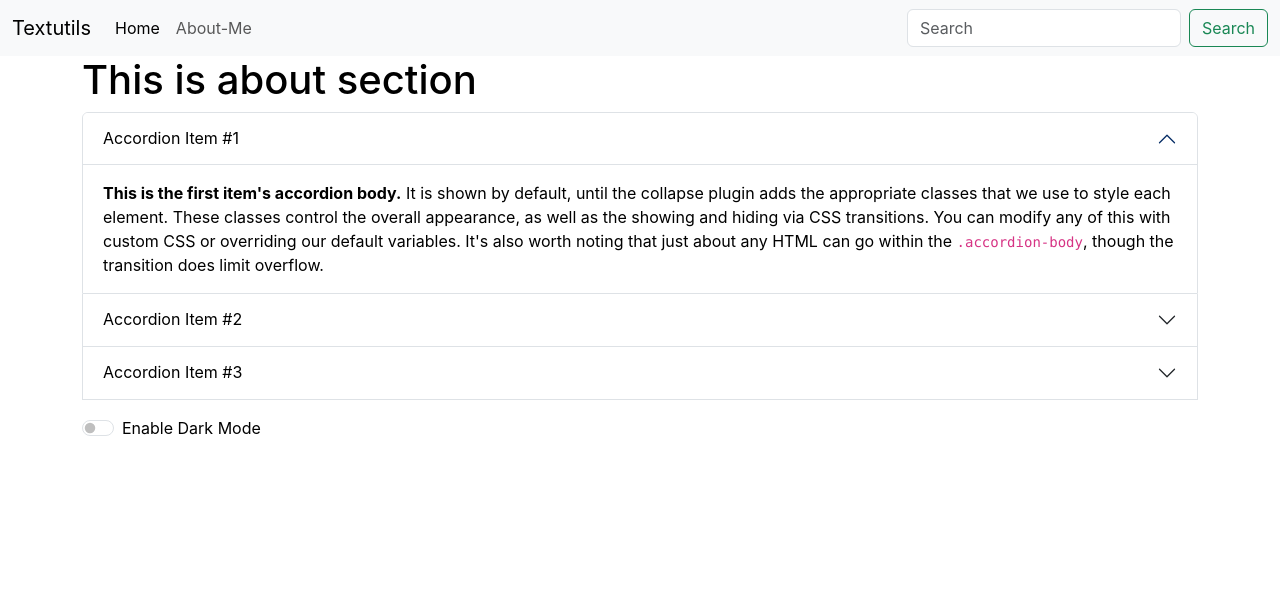
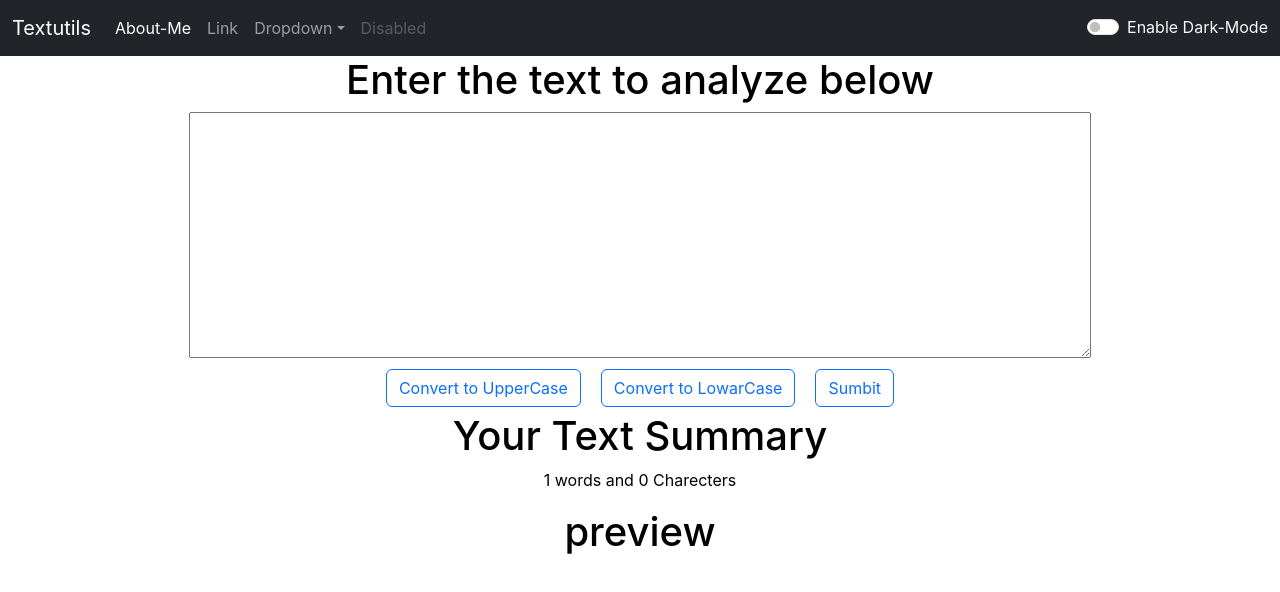
Before and after one commit to Avsesh-shakya/React, a React (Create React App) app: page / in a window 1280 px wide. Shown: the top 592 px of the page. Built offline with nearby package versions, Linux system fonts and the light colour scheme.

Commit message:
Add dark mode using usestate accoding to App.js

```diff
--- a/src/App.js
+++ b/src/App.js
@@ -1,15 +1,17 @@
 import About from './components/About';
 import Navbar from './components/Navbar';
 import TextForm from './components/TextForm';
+import React, { useState } from 'react';
 
 function App() {
+  const [mode,setmode] = useState('dark');
   return (
+    <>
+        < Navbar title='Textutils' aboutText='About-Me' mode={mode} />
+        <TextForm heading='Enter the text to analyze below'/>
+        {/* <About heading='This is about Me' /> */}
 
-    <div>
-      < Navbar title ='Textutils' aboutText='About-Me'/>
-      {/* <TextForm heading='Enter the text to analyze below'/> */}
-      <About heading='This is about section'/>
-    </div>
+    </>
 
   );
 }
--- a/src/components/About.js
+++ b/src/components/About.js
@@ -14,7 +14,7 @@ export default function About(props) {
     const [btnText, setbtnText] = useState('Enable Dark Mode')
 
     let toggleStyle = () => {
-        if (myStyle.color == 'white') {
+        if (myStyle.color === 'white') {
             setmyStyle({
                 color: 'black',
                 backgroundColor: 'white'
--- a/src/components/Navbar.js
+++ b/src/components/Navbar.js
@@ -3,32 +3,50 @@ import PropTypes from 'prop-types'
 
 export default function Navbar(props) {
     return (
-        <div>
-            <nav className="navbar navbar-expand-lg bg-body-tertiary">
-                <div className="container-fluid">
-                    <a className="navbar-brand">{props.title}</a>
+     <nav class={`navbar navbar-expand-lg navbar-${props.mode} bg-${props.mode}`}>
+  <div className="container-fluid" >
+    <a className="navbar-brand" href="#">{props.title}</a>
     <button className="navbar-toggler" type="button" data-bs-toggle="collapse" data-bs-target="#navbarSupportedContent" aria-controls="navbarSupportedContent" aria-expanded="false" aria-label="Toggle navigation">
       <span className="navbar-toggler-icon"></span>
     </button>
     <div className="collapse navbar-collapse" id="navbarSupportedContent">
       <ul className="navbar-nav me-auto mb-2 mb-lg-0">
         <li className="nav-item">
-                                <a className="nav-link active" aria-current="page">Home</a>
+          <a className="nav-link active" aria-current="page" href="#">{props.aboutText}</a>
         </li>
         <li className="nav-item">
-                                <a className="nav-link" >{props.aboutText}</a>
+          <a className="nav-link" href="#">Link</a>
+        </li>
+        <li className="nav-item dropdown">
+          <a className="nav-link dropdown-toggle" href="#" role="button" data-bs-toggle="dropdown" aria-expanded="false">
+            Dropdown
+          </a>
+          <ul className="dropdown-menu">
+            <li><a className="dropdown-item" href="#">Action</a></li>
+            <li><a className="dropdown-item" href="#">Another action</a></li>
+            <li><hr className="dropdown-divider"/></li>
+            <li><a className="dropdown-item" href="#">Something else here</a></li>
+          </ul>
+        </li>
+        <li className="nav-item">
+          <a className="nav-link disabled" aria-disabled="true">Disabled</a>
         </li>
       </ul>
-                        <form className="d-flex" role="search">
-                            <input className="form-control me-2" type="search" placeholder="Search" aria-label="Search" />
+      {/* <form className="d-flex" role="search">
+        <input className="form-control me-2" type="search" placeholder="Search" aria-label="Search"/>
         <button className="btn btn-outline-success" type="submit">Search</button>
-                        </form>
+      </form> */}
+      <div className="form-check form-switch text-light">
+  <input className="form-check-input" type="checkbox" role="switch" id="flexSwitchCheckDefault"/>
+  <label className="form-check-label" for="flexSwitchCheckDefault">Enable Dark-Mode</label>
+</div>
     </div>
   </div>
 </nav>
-        </div>
+
     )
 }
+
 
 Navbar.prototypes = {
     title: PropTypes.string,
@@ -39,4 +57,4 @@ Navbar.prototypes = {
 Navbar.defaultProps = {
     title: 'set title here',
     aboutText : 'Set about here'
-};
+}
```
Lines whose indentation alone changed are shown as unchanged.
